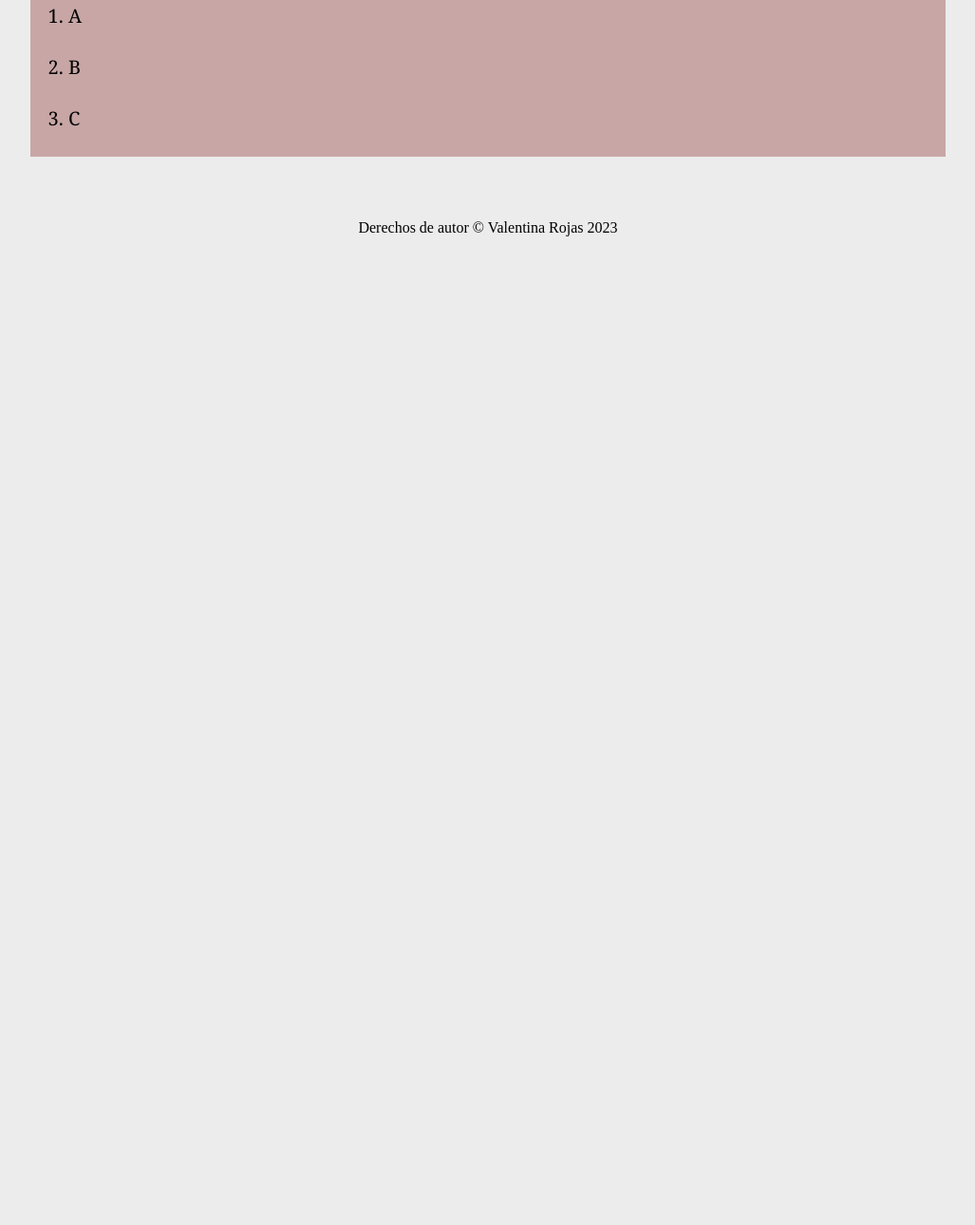
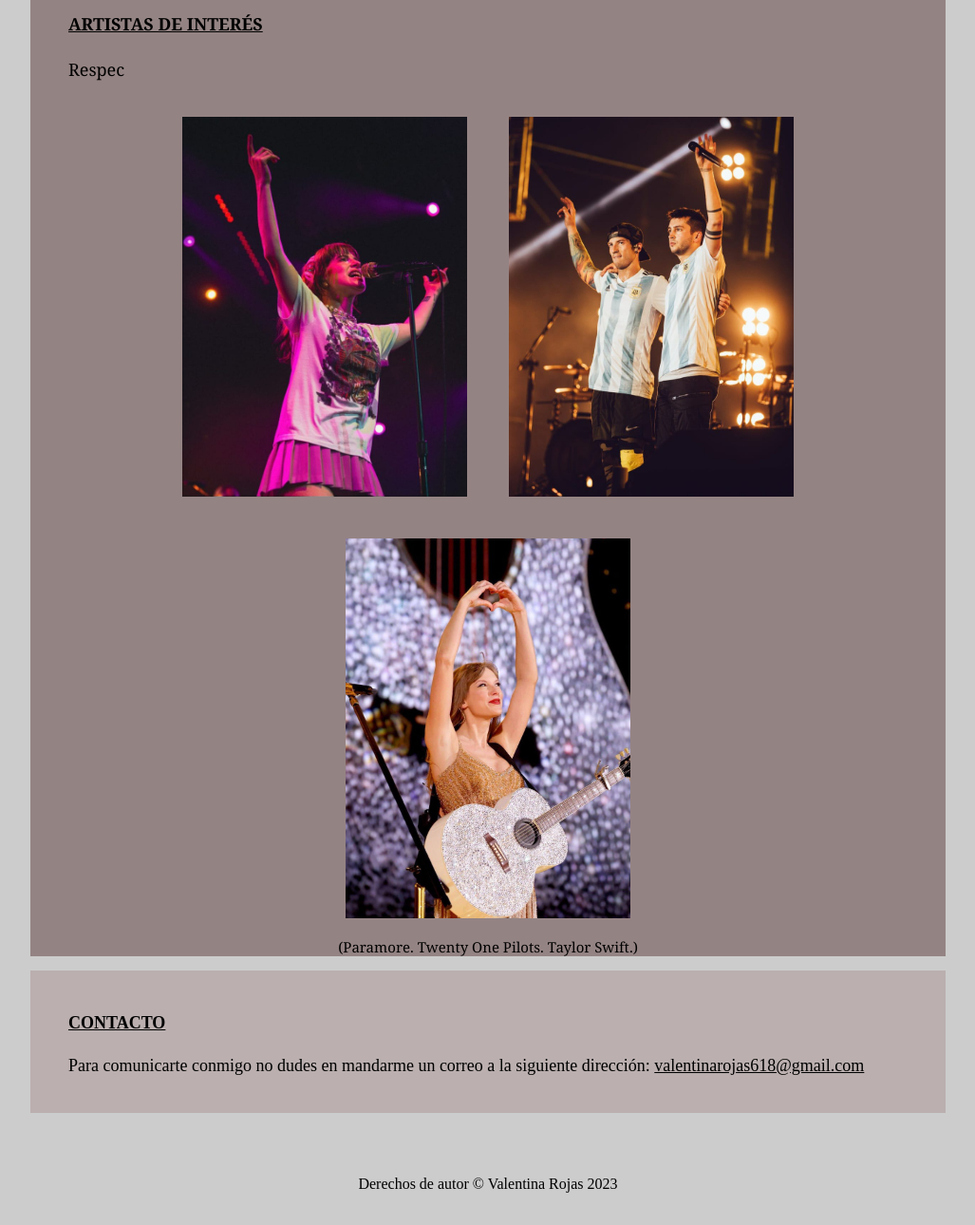
Before and after one commit to valentina-rojas/Portfolio2023, a plain HTML site: page index.html in a window 1280 px wide. Shown: the part 954-2244 px from the top of the page at 95% size, without its empty margins (126-1153 px from the left). Before the commit the page ends 1237 px from the top, so only its background shows below. Drawn offline with Linux system fonts and the light colour scheme.

Commit message:
cambios de estilo

```diff
--- a/assets/css/style.css
+++ b/assets/css/style.css
@@ -1,21 +1,19 @@
-
-
 
   header {
-     background-color: #babfe7 ;
+     background-color: #9397b5 ;
      align-items: center;
      justify-content: center;
-     margin-top: 0cm;
+     margin-top: -10px;
      margin-left: 150px;
      margin-right:150px;
 
     }
 
-    header nav {
+   header nav {
       float: right;
     }
 
-    header nav ul {
+   header nav ul {
       margin-top: 35px;
       margin-right: 35px;
     }
@@ -25,22 +23,47 @@
       margin-left: 20px;
     }
 
-  section {
+    body {
+      background-color: #ccc;
+    }
+
+#Hobbies {
      background-color: #c8a6a6;
      color: #000 ;
      margin-left: 150px;
      margin-right: 150px;
-     font-size: 20px;
+     font-size: 18px;
      font-family: Georgia, 'Times New Roman', Times, serif;
      font-weight: lighter;
 
       }
 
 
+#artistas{
+  background-color: #948383;
+     color: #000 ;
+     margin-left: 150px;
+     margin-right: 150px;
+     font-size: 18px;
+     font-family: Georgia, 'Times New Roman', Times, serif;
+     font-weight: lighter;
 
-body {
-  background-color: #ececec;
 }
+
+
+
+figure {
+font-size: 15px;
+}
+
+#section-cont {
+  background-color: #bbafaf;
+  margin-left: 150px;
+  margin-right: 150px;
+  font-size: 18px;
+
+}
+
 
    footer {
     text-align: center;
--- a/index.html
+++ b/index.html
@@ -23,7 +23,7 @@
              <ul>
                 <li><a href="#Hobbies"> Hobbies</a></li>
                 <li><a href="#artistas"> Artistas de interés</a></li>
-                <li><a href="#contact"> Contacto </a></li>
+                <li><a href="#section-cont"> Contacto </a></li>
             </ul>
         </nav>
 
@@ -32,9 +32,9 @@
 
 
 
-    <img src="public/user.png" style=" float: left; margin-top: 60px; margin-left: 290px;">
+    <img src="public/user.png" style=" float: left; margin-top: 50px; margin-left: 290px; padding-right: 25px;">
 
-   <div style="color: #333232; margin-right: 150px; margin-left: 30px;
+   <div style="color: #333232; margin-right: 250px; margin-left: 30px;
     font-family: "icomoon" ; ; font-size: 16px; line-height: 1.7; >
 
         <br>
@@ -42,12 +42,12 @@
 
         <h1> ¡HOLA! SOY VALENTINA ROJAS, </h1>
 
-            <div style="font-weight: lighter;">
+            <div style="font-weight: lighter; font-size: 20px;">
 
-                <h3>
-                Tengo 19 años, soy de Rafaela, y actualmente soy estudiante en UNRaf,
+                <p>
+                Tengo 19 años, soy de Rafaela, actualmente soy estudiante en UNRaf,
                 en la Licenciatura en Producción de Videojeugos y Entretenimiento Digital.
-                </h3>
+                </p>
 
             </div>
 
@@ -58,8 +58,9 @@
 
     <br>
 
-    <div style= "font-size: 30px;  text-align: center; background-color:#bababa ;
+    <div style= "font-size: 30px;  text-align: center; background-color:#a08b8b ;
     margin-left: 150px; margin-right: 150px">
+
 
         <p style="font-weight: bold;">
           SOBRE MÍ
@@ -69,12 +70,14 @@
 
     <section id="Hobbies">
 
-        <div  style="margin-left: 30px; margin-right: 30px;">
+        <div  style="margin-left: 40px; margin-right: 40px;">
+
+             <br>
+           <img src="public/homer.gif" style="float: right; height: 230px;width: 320px; margin-right: 150px;
+           margin-top: 30px;">
 
 
-           <img src="public/homer.gif" style="float: right; height: 230px;width: 320px; margin-right: 150px;">
-
-            <p> HOBBIES PRINCIPALES* </p>
+            <u><h4> HOBBIES PRINCIPALES* </h4> </u>
             <br>
 
            <ul>
@@ -93,35 +96,64 @@
                 me gusta probar actividades nuevas, en especial las que requieren creatividad)
             </h6>
 
-            <br>
-            <br>
+
+
 
         </div>
 
+        <br>
     </section>
 
 
     <section id="artistas" >
 
-        <p> ARTISTAS DE INTERÉS </p>
+        <div  style="margin-left: 40px; margin-right: 40px; margin-top: 30px;">
 
-        <ol>
-            <li> A </li>
-                <br>
-            <li> B </li>
-                <br>
-            <li> C  </li>
-                <br>
-        </ol>
-
-   </section>
+            <br>
+           <u> <h4> ARTISTAS DE INTERÉS </h4> </u>
+           <p> Respec  </p>
 
 
+            <figure>
+
+                <div style=" text-align: center;">
+                 <img src="public/pm.jpeg" alt="paramore" style="height: 400px; width: 300px; padding: 20px;">
+
+                 <img src="public/top.jpeg" alt="twenty one pilots" style="height: 400px; width: 300px; padding: 20px;">
+
+                 <img src="public/ts.jpeg" alt="taylor swift" style="height: 400px; width: 300px; padding: 20px;">
+
+                  <figcaption> (Paramore. Twenty One Pilots.  Taylor Swift.) </figcaption>
+
+                </div>
+            </figure>
+
+       </div>
+
+
+
+    </section>
+
+
+    <div id="section-cont" >
+
+        <div style="margin-left: 40px; margin-right: 40px;">
+            <br>
+           <u> <h4> CONTACTO </h4> </u>
+
+           <p> Para comunicarte conmigo no dudes en mandarme un correo a la siguiente dirección:
+            <u>valentinarojas618@gmail.com</u> </p>
+            <br>
+
+        </div>
+
+    </div>
 
 
     <footer>
 
         <p>Derechos de autor © Valentina Rojas 2023</p>
+
     </footer>
 
 </body>
```
Also changed, not shown: public/pm.jpeg (added), public/top.jpeg (added), public/ts.jpeg (added).
